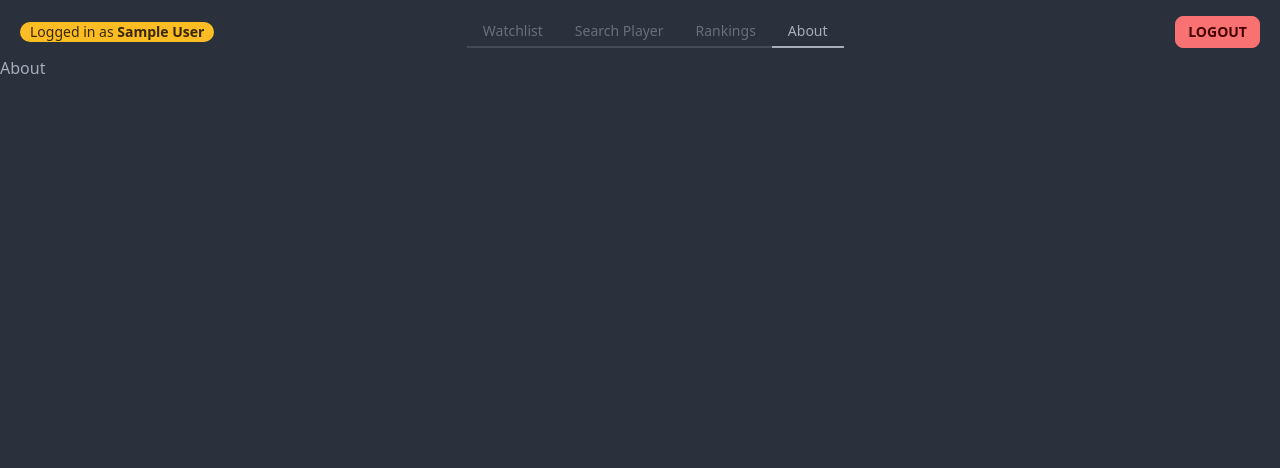
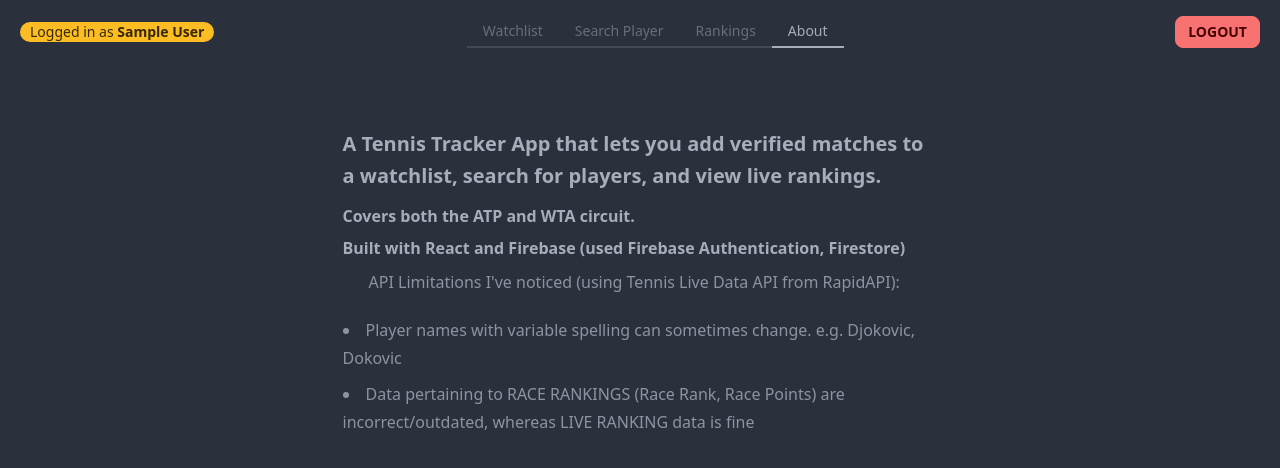
Before and after one commit to liaofrank91/tennis-tracker-app, a React (Create React App) app: page /about in a window 1280 px wide. Shown: the top 468 px of the page. Built offline with nearby package versions, Linux system fonts and the light colour scheme; no server answers; sample sign-in values are in the browser's storage.

Commit message:
updated About Page

```diff
--- a/src/pages/AboutPage.jsx
+++ b/src/pages/AboutPage.jsx
@@ -4,7 +4,24 @@ function AboutPage() {
   return (
     <>
       <Navbar />
-      <div>About</div>
+      <br />
+      <br />
+      <br />
+      <section className="flex flex-row justify-center items-center">
+
+
+        <div className='prose'>
+          <h3>
+            A Tennis Tracker App that lets you add verified matches to a watchlist, search for players, and view live rankings.
+          </h3>
+          <h4>Covers both the ATP and WTA circuit.</h4>
+          <h4>Built with React and Firebase (used Firebase Authentication, Firestore)</h4>
+          <ul>API Limitations I've noticed (using Tennis Live Data API from RapidAPI):</ul>
+
+          <li>Player names with variable spelling can sometimes change. e.g. Djokovic, Dokovic</li>
+          <li>Data pertaining to RACE RANKINGS (Race Rank, Race Points) are incorrect/outdated, whereas LIVE RANKING data is fine</li>
+        </div>
+      </section>
     </>
   )
 }
```
